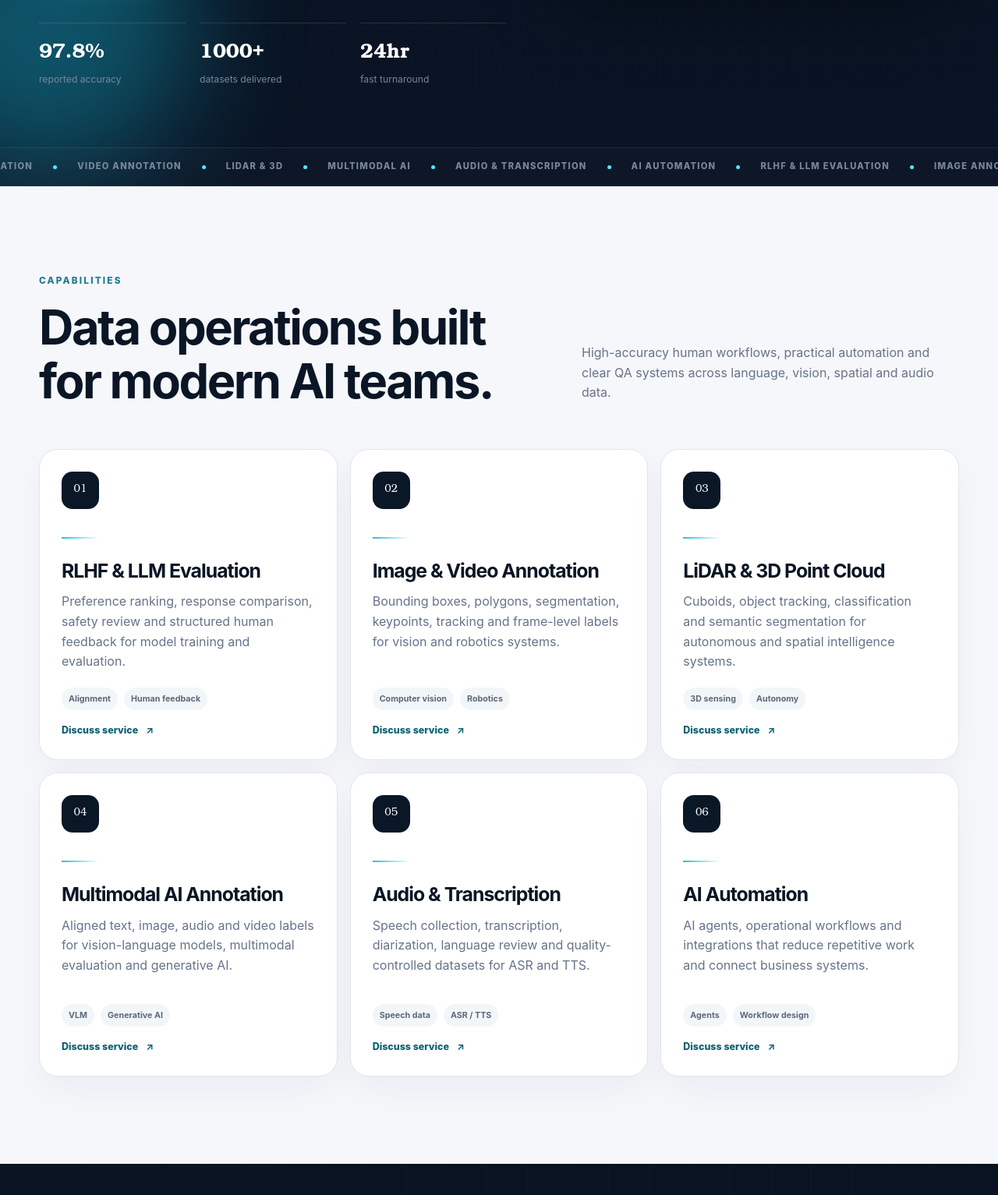
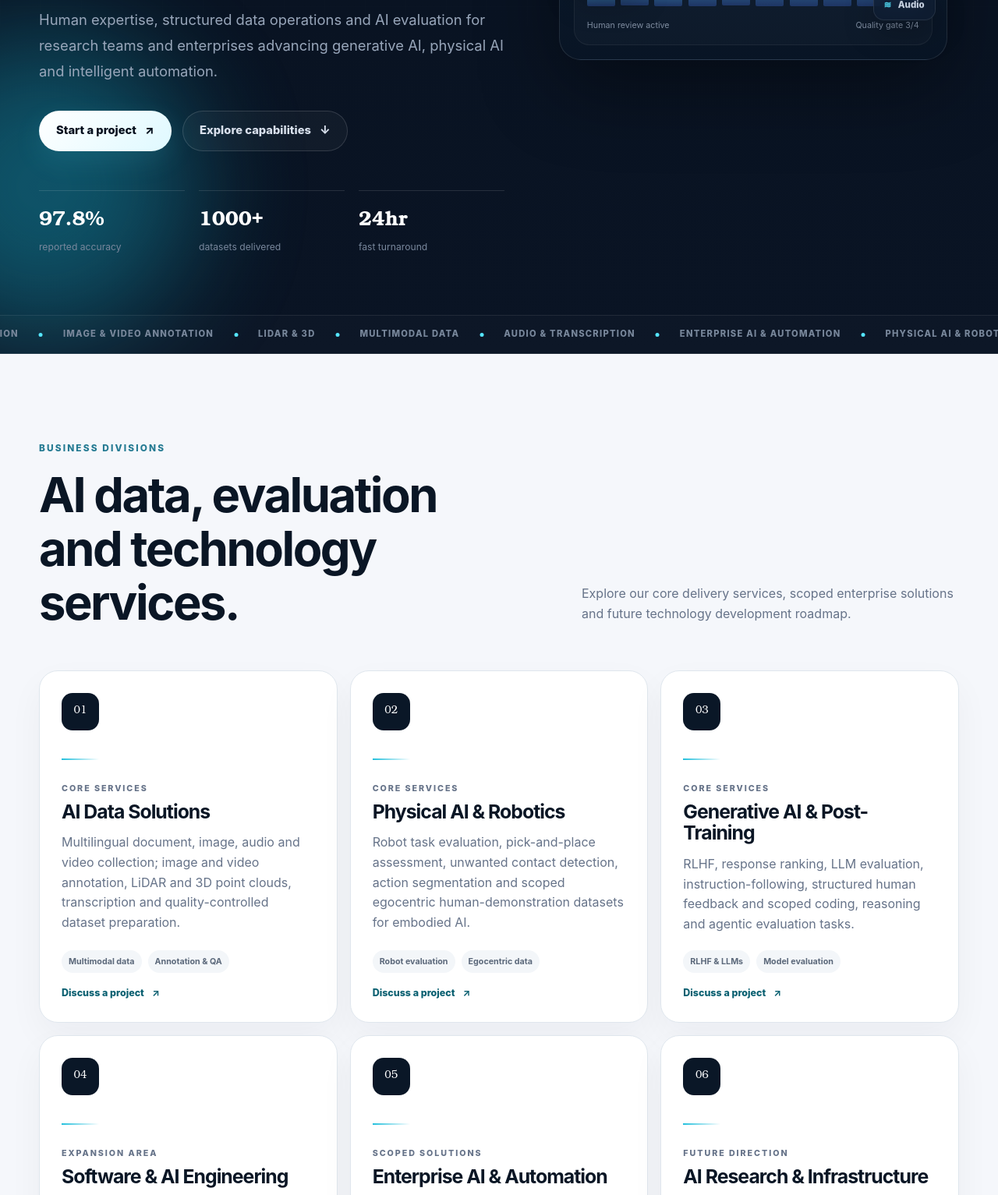
Before and after one commit to vickyvva/Lydertronics, a plain HTML site: page index.html in a window 1280 px wide. Shown: the part 876-2409 px from the top of the page at 78% size. Drawn offline with Linux system fonts and the light colour scheme; animation ran at ten frames a second.

Commit message:
Align homepage with AI data and technology service divisions

```diff
--- a/index.html
+++ b/index.html
@@ -3,9 +3,9 @@
 <head>
   <meta charset="UTF-8" />
   <meta name="viewport" content="width=device-width, initial-scale=1.0" />
-  <title>Lydertronics | AI Data Services & Automation</title>
-  <meta name="description" content="Lydertronics delivers AI data annotation, RLHF, LiDAR, multimodal data, transcription, dataset collection and AI automation services." />
-  <meta name="keywords" content="AI data annotation, RLHF, image annotation, video annotation, LiDAR annotation, multimodal AI, transcription, AI automation, Lydertronics" />
+  <title>Lydertronics AI | AI Data Infrastructure &amp; Technology Services</title>
+  <meta name="description" content="Lydertronics AI provides AI training data, physical AI and robotics evaluation, LLM post-training, multimodal annotation and scoped enterprise AI solutions." />
+  <meta name="keywords" content="AI data services, physical AI, robotics evaluation, RLHF, LLM evaluation, AI post-training, egocentric video, data annotation, LiDAR, multilingual data, enterprise AI, Lydertronics AI" />
   <meta name="author" content="Lydertronics" />
   <meta name="robots" content="index, follow" />
   <meta name="theme-color" content="#07111f" />
@@ -41,9 +41,9 @@
       <div class="hero-orb orb-b" aria-hidden="true"></div>
       <div class="shell hero-layout">
         <div class="hero-copy reveal">
-          <div class="status-pill"><span></span> AI data operations for production systems</div>
-          <h1>High-quality data for <em>AI development.</em></h1>
-          <p class="hero-lede">Human-reviewed datasets, evaluation signals and automation workflows built for teams that need quality they can measure and delivery they can trust.</p>
+          <div class="status-pill"><span></span> AI data infrastructure &amp; technology services</div>
+          <h1>Building the data infrastructure for <em>intelligent systems.</em></h1>
+          <p class="hero-lede">Human expertise, structured data operations and AI evaluation for research teams and enterprises advancing generative AI, physical AI and intelligent automation.</p>
           <div class="hero-actions">
             <a class="button primary magnetic" href="#contact">Start a project <span>↗</span></a>
             <a class="button ghost" href="#services">Explore capabilities <span>↓</span></a>
@@ -98,8 +98,8 @@
 
       <div class="ticker-wrap" aria-label="Capabilities">
         <div class="ticker-track">
-          <span>RLHF & LLM Evaluation</span><i></i><span>Image Annotation</span><i></i><span>Video Annotation</span><i></i><span>LiDAR & 3D</span><i></i><span>Multimodal AI</span><i></i><span>Audio & Transcription</span><i></i><span>AI Automation</span><i></i>
-          <span>RLHF & LLM Evaluation</span><i></i><span>Image Annotation</span><i></i><span>Video Annotation</span><i></i><span>LiDAR & 3D</span><i></i><span>Multimodal AI</span><i></i><span>Audio & Transcription</span><i></i><span>AI Automation</span><i></i>
+          <span>Physical AI &amp; Robotics</span><i></i><span>RLHF &amp; LLM Evaluation</span><i></i><span>Image &amp; Video Annotation</span><i></i><span>LiDAR &amp; 3D</span><i></i><span>Multimodal Data</span><i></i><span>Audio &amp; Transcription</span><i></i><span>Enterprise AI &amp; Automation</span><i></i>
+          <span>Physical AI &amp; Robotics</span><i></i><span>RLHF &amp; LLM Evaluation</span><i></i><span>Image &amp; Video Annotation</span><i></i><span>LiDAR &amp; 3D</span><i></i><span>Multimodal Data</span><i></i><span>Audio &amp; Transcription</span><i></i><span>Enterprise AI &amp; Automation</span><i></i>
         </div>
       </div>
     </section>
@@ -107,16 +107,16 @@
     <section class="section light-section" id="services">
       <div class="shell">
         <div class="section-head reveal">
-          <div><p class="eyebrow">CAPABILITIES</p><h2>Data operations built for modern AI teams.</h2></div>
-          <p>High-accuracy human workflows, practical automation and clear QA systems across language, vision, spatial and audio data.</p>
+          <div><p class="eyebrow">BUSINESS DIVISIONS</p><h2>AI data, evaluation and technology services.</h2></div>
+          <p>Explore our core delivery services, scoped enterprise solutions and future technology development roadmap.</p>
         </div>
         <div class="service-grid">
-          <article class="service-card reveal"><div class="service-icon">01</div><div class="service-line"></div><h3>RLHF & LLM Evaluation</h3><p>Preference ranking, response comparison, safety review and structured human feedback for model training and evaluation.</p><div class="tags"><span>Alignment</span><span>Human feedback</span></div><a href="#contact" aria-label="Ask about RLHF">Discuss service <b>↗</b></a></article>
-          <article class="service-card reveal"><div class="service-icon">02</div><div class="service-line"></div><h3>Image & Video Annotation</h3><p>Bounding boxes, polygons, segmentation, keypoints, tracking and frame-level labels for vision and robotics systems.</p><div class="tags"><span>Computer vision</span><span>Robotics</span></div><a href="#contact" aria-label="Ask about image and video annotation">Discuss service <b>↗</b></a></article>
-          <article class="service-card reveal"><div class="service-icon">03</div><div class="service-line"></div><h3>LiDAR & 3D Point Cloud</h3><p>Cuboids, object tracking, classification and semantic segmentation for autonomous and spatial intelligence systems.</p><div class="tags"><span>3D sensing</span><span>Autonomy</span></div><a href="#contact" aria-label="Ask about LiDAR">Discuss service <b>↗</b></a></article>
-          <article class="service-card reveal"><div class="service-icon">04</div><div class="service-line"></div><h3>Multimodal AI Annotation</h3><p>Aligned text, image, audio and video labels for vision-language models, multimodal evaluation and generative AI.</p><div class="tags"><span>VLM</span><span>Generative AI</span></div><a href="#contact" aria-label="Ask about multimodal AI">Discuss service <b>↗</b></a></article>
-          <article class="service-card reveal"><div class="service-icon">05</div><div class="service-line"></div><h3>Audio & Transcription</h3><p>Speech collection, transcription, diarization, language review and quality-controlled datasets for ASR and TTS.</p><div class="tags"><span>Speech data</span><span>ASR / TTS</span></div><a href="#contact" aria-label="Ask about audio and transcription">Discuss service <b>↗</b></a></article>
-          <article class="service-card reveal"><div class="service-icon">06</div><div class="service-line"></div><h3>AI Automation</h3><p>AI agents, operational workflows and integrations that reduce repetitive work and connect business systems.</p><div class="tags"><span>Agents</span><span>Workflow design</span></div><a href="#contact" aria-label="Ask about AI automation">Discuss service <b>↗</b></a></article>
+          <article class="service-card reveal"><div class="service-icon">01</div><div class="service-line"></div><p class="eyebrow" style="font-size:.67rem;margin:0 0 8px">Core services</p><h3>AI Data Solutions</h3><p>Multilingual document, image, audio and video collection; image and video annotation, LiDAR and 3D point clouds, transcription and quality-controlled dataset preparation.</p><div class="tags"><span>Multimodal data</span><span>Annotation &amp; QA</span></div><a href="#contact" aria-label="Discuss AI Data Solutions">Discuss a project <b>↗</b></a></article>
+          <article class="service-card reveal"><div class="service-icon">02</div><div class="service-line"></div><p class="eyebrow" style="font-size:.67rem;margin:0 0 8px">Core services</p><h3>Physical AI &amp; Robotics</h3><p>Robot task evaluation, pick-and-place assessment, unwanted contact detection, action segmentation and scoped egocentric human-demonstration datasets for embodied AI.</p><div class="tags"><span>Robot evaluation</span><span>Egocentric data</span></div><a href="#contact" aria-label="Discuss Physical AI &amp; Robotics">Discuss a project <b>↗</b></a></article>
+          <article class="service-card reveal"><div class="service-icon">03</div><div class="service-line"></div><p class="eyebrow" style="font-size:.67rem;margin:0 0 8px">Core services</p><h3>Generative AI &amp; Post-Training</h3><p>RLHF, response ranking, LLM evaluation, instruction-following, structured human feedback and scoped coding, reasoning and agentic evaluation tasks.</p><div class="tags"><span>RLHF &amp; LLMs</span><span>Model evaluation</span></div><a href="#contact" aria-label="Discuss Generative AI &amp; Post-Training">Discuss a project <b>↗</b></a></article>
+          <article class="service-card reveal"><div class="service-icon">04</div><div class="service-line"></div><p class="eyebrow" style="font-size:.67rem;margin:0 0 8px">Expansion area</p><h3>Software &amp; AI Engineering</h3><p>Project-scoped exploration of software development, AI model integration, data pipelines, APIs and custom tools. Delivery depends on technical requirements and available expertise.</p><div class="tags"><span>AI integration</span><span>Custom software</span></div><a href="#contact" aria-label="Discuss Software &amp; AI Engineering">Discuss a project <b>↗</b></a></article>
+          <article class="service-card reveal"><div class="service-icon">05</div><div class="service-line"></div><p class="eyebrow" style="font-size:.67rem;margin:0 0 8px">Scoped solutions</p><h3>Enterprise AI &amp; Automation</h3><p>RAG-based knowledge assistants, chatbots, AI agents and workflow automation, with integrations and delivery requirements agreed during discovery.</p><div class="tags"><span>RAG &amp; agents</span><span>Workflow automation</span></div><a href="#contact" aria-label="Discuss Enterprise AI &amp; Automation">Discuss a project <b>↗</b></a></article>
+          <article class="service-card reveal"><div class="service-icon">06</div><div class="service-line"></div><p class="eyebrow" style="font-size:.67rem;margin:0 0 8px">Future direction</p><h3>AI Research &amp; Infrastructure</h3><p>Our roadmap includes evaluation platforms, reinforcement learning environments, benchmark development and independently licensed datasets. These are planned capabilities, not established products.</p><div class="tags"><span>Research roadmap</span><span>Evaluation tooling</span></div><a href="#contact" aria-label="Discuss AI Research &amp; Infrastructure">Discuss collaboration <b>↗</b></a></article>
         </div>
       </div>
     </section>
@@ -219,11 +219,11 @@
         <div class="about-copy reveal">
           <p class="eyebrow light">ABOUT LYDERTRONICS</p>
           <h2>Human judgment, engineered into the data pipeline.</h2>
-          <p>Lydertronics is an AI data intelligence company focused on annotation, evaluation, collection, quality assurance and automation. We combine trained human judgment with disciplined operations to support dependable AI systems.</p>
+          <p>Lydertronics AI is an artificial intelligence, data infrastructure and technology services company based in Hyderabad, India. Our core work spans AI data solutions, physical AI and robotics evaluation, and generative AI post-training. We also scope applied AI solutions and aim to develop our own research and evaluation infrastructure as we grow.</p>
           <a class="button ghost light-ghost" href="#contact">Talk to our team <span>↗</span></a>
         </div>
         <div class="about-stats reveal">
-          <div><strong data-counter="6" data-suffix="+">0+</strong><span>core capability areas</span></div>
+          <div><strong data-counter="6" data-suffix="+">0+</strong><span>service and growth areas</span></div>
           <div><strong data-counter="4" data-suffix="">0</strong><span>quality stages per workflow</span></div>
           <div><strong data-counter="24" data-suffix="hr">0hr</strong><span>fast-response capability</span></div>
           <div><strong data-counter="100" data-suffix="%">0%</strong><span>human review where it matters</span></div>
@@ -235,7 +235,7 @@
       <div class="shell contact-grid">
         <div class="contact-copy reveal">
           <p class="eyebrow">START A PROJECT</p>
-          <h2>Bring us the messy data.</h2>
+          <h2>Build your next AI project with us.</h2>
           <p>Share your data type, volume, timeline and quality requirements. We’ll help shape a practical pilot and delivery plan.</p>
           <div class="contact-list">
             <a href="mailto:contact@lydertronicsai.com"><span>Contact</span><strong>Email our team ↗</strong></a>
@@ -246,7 +246,7 @@
         <form class="contact-form reveal" id="contactForm" novalidate>
           <div class="form-head"><span>Project brief</span><b>Usually replies within 24 hours</b></div>
           <div class="form-row"><label>Full name<input id="fname" name="name" type="text" autocomplete="name" required /></label><label>Email address<input id="femail" name="email" type="email" autocomplete="email" required /></label></div>
-          <label>Service<select id="fservice" name="service" required><option value="">Choose a service</option><option>RLHF / LLM Evaluation</option><option>Image & Video Annotation</option><option>LiDAR & 3D Point Cloud</option><option>Multimodal AI Annotation</option><option>Audio / Transcription / Data Collection</option><option>AI Automation</option><option>Other</option></select></label>
+          <label>Service<select id="fservice" name="service" required><option value="">Choose a service</option><option>AI Data Solutions</option><option>Physical AI &amp; Robotics</option><option>Generative AI &amp; Post-Training</option><option>Software &amp; AI Engineering (scope discussion)</option><option>Enterprise AI &amp; Automation</option><option>AI Research &amp; Infrastructure (roadmap collaboration)</option><option>Other</option></select></label>
           <label>Project details<textarea id="fmsg" name="message" rows="6" placeholder="Data type, approximate volume, timeline, target quality..." required></textarea></label>
           <button class="button primary submit-button magnetic" type="submit">Send project brief <span>↗</span></button>
           <p class="form-status" id="formStatus" role="status" aria-live="polite"></p>
@@ -257,7 +257,7 @@
 
   <footer class="site-footer">
     <div class="shell footer-grid">
-      <div><a class="brand footer-brand" href="#home"><span class="brand-mark brand-mark--logo"><img src="image/lydertronics-logo.png" alt="" width="528" height="480" decoding="async" /></span><span class="brand-copy"><strong>Lydertronics</strong><small>AI Data Intelligence</small></span></a><p>Precision data operations for intelligent systems.</p></div>
+      <div><a class="brand footer-brand" href="#home"><span class="brand-mark brand-mark--logo"><img src="image/lydertronics-logo.png" alt="" width="528" height="480" decoding="async" /></span><span class="brand-copy"><strong>Lydertronics</strong><small>AI Data Intelligence</small></span></a><p>Human expertise. Intelligent infrastructure. Reliable AI.</p></div>
       <div><h4>Navigate</h4><a href="#services">Services</a><a href="#process">Process</a><a href="#work">Work</a><a href="#about">About</a><a href="company-profile.html">Company Profile</a><a href="careers.html">Careers</a></div>
       <div><h4>Contact</h4><a href="mailto:contact@lydertronicsai.com">Email our team ↗</a><a href="https://www.linkedin.com/company/lydertronics-ai/" target="_blank" rel="noopener noreferrer">LinkedIn ↗</a><span>India · Global delivery</span></div>
     </div>
```
